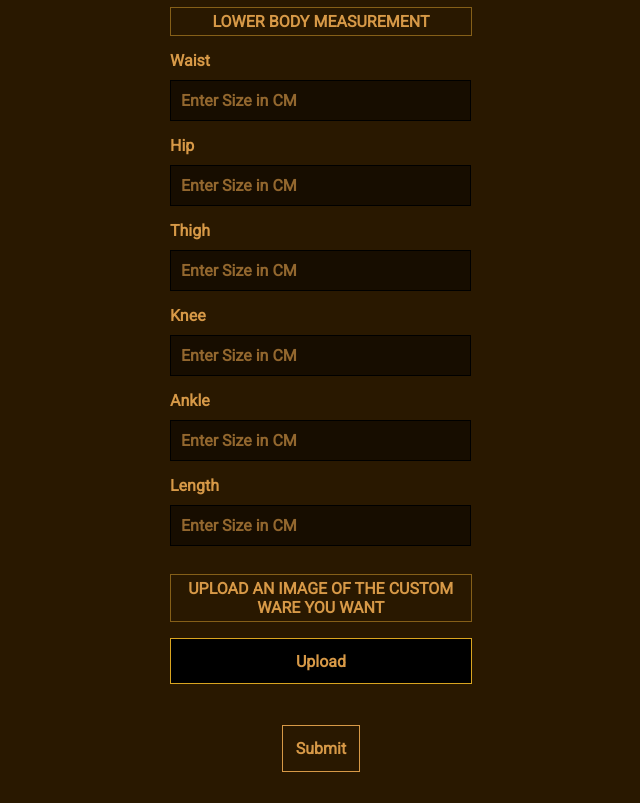
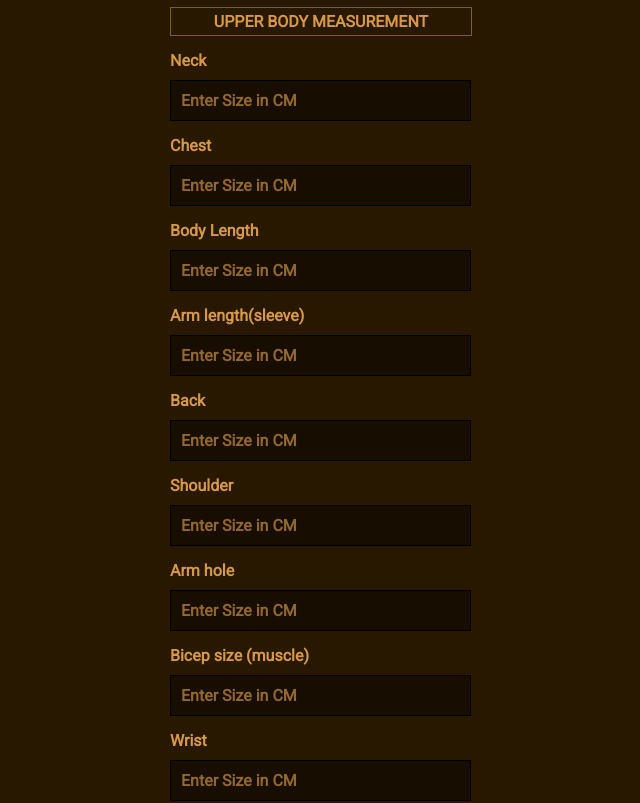
Before and after one commit to kromate/fazzyD, a Vue app: page /custom_order in a window 1280 px wide. Shown: the part 400-1203 px from the top of the page, without its empty margins (319-959 px from the left). Built offline with nearby package versions, Linux system fonts and the light colour scheme.

Commit message:
upperbody

```diff
--- a/src/views/Custom_order.vue
+++ b/src/views/Custom_order.vue
@@ -23,43 +23,59 @@
         <label for="phone">PHONE NUM</label>
         <input type="number" id="phone" placeholder="Enter Your Phone Number" />
       </div>
+
       <div class="upper" v-if="body">
         <label class="heading">Upper Body Measurement</label>
         <div class="inputBox">
           <label for="Neck">Neck</label>
-          <input type="text" id="Neck" placeholder="Enter Size in CM" />
+          <input type="text" id="Neck" placeholder="Enter Size in CM" v-model="body.neck" />
         </div>
         <div class="inputBox">
           <label for="Chest">Chest</label>
-          <input type="text" id="Chest" placeholder="Enter Size in CM" />
+          <input type="text" id="Chest" placeholder="Enter Size in CM" v-model="body.chest" />
         </div>
         <div class="inputBox">
           <label for="Body Length">Body Length</label>
-          <input type="text" id="Body Length" placeholder="Enter Size in CM" />
+          <input
+            type="text"
+            id="Body Length"
+            placeholder="Enter Size in CM"
+            v-model="body.BLength"
+          />
         </div>
         <div class="inputBox">
           <label for="Arm length(sleeve)">Arm length(sleeve)</label>
-          <input type="text" id="Arm length(sleeve)" placeholder="Enter Size in CM" />
+          <input
+            type="text"
+            id="Arm length(sleeve)"
+            placeholder="Enter Size in CM"
+            v-model="body.ArmLength"
+          />
         </div>
         <div class="inputBox">
           <label for="Back">Back</label>
-          <input type="text" id="Back" placeholder="Enter Size in CM" />
+          <input type="text" id="Back" placeholder="Enter Size in CM" v-model="body.back" />
         </div>
         <div class="inputBox">
           <label for="Shoulder">Shoulder</label>
-          <input type="text" id="Shoulder" placeholder="Enter Size in CM" />
+          <input type="text" id="Shoulder" placeholder="Enter Size in CM" v-model="body.shoulder" />
         </div>
         <div class="inputBox">
           <label for="Arm hole">Arm hole</label>
-          <input type="text" id="Arm hole" placeholder="Enter Size in CM" />
+          <input type="text" id="Arm hole" placeholder="Enter Size in CM" v-model="body.ArmHole" />
         </div>
         <div class="inputBox">
           <label for="Bicep size (muscle)">Bicep size (muscle)</label>
-          <input type="text" id="Bicep size (muscle)" placeholder="Enter Size in CM" />
+          <input
+            type="text"
+            id="Bicep size (muscle)"
+            placeholder="Enter Size in CM"
+            v-model="body.bicep"
+          />
         </div>
         <div class="inputBox">
           <label for="Wrist">Wrist</label>
-          <input type="text" id="Wrist" placeholder="Enter Size in CM" />
+          <input type="text" id="Wrist" placeholder="Enter Size in CM" v-model="body.wrist" />
         </div>
       </div>
       <div class="lower">
@@ -90,7 +106,7 @@
         </div>
       </div>
 
-      <div class="lower">
+      <div class="lower" v-if="body">
         <label class="heading">Upload an image of the custom ware you want</label>
         <div class="inputBox">
           <label class="dropdown cust secondaryBtn" for="pix" data-element="custom-upload-button"
@@ -122,6 +138,7 @@ export default {
       title: "Upload",
       mode: "Pick Up",
       location: "",
+      body: {},
     };
   },
 };
```
